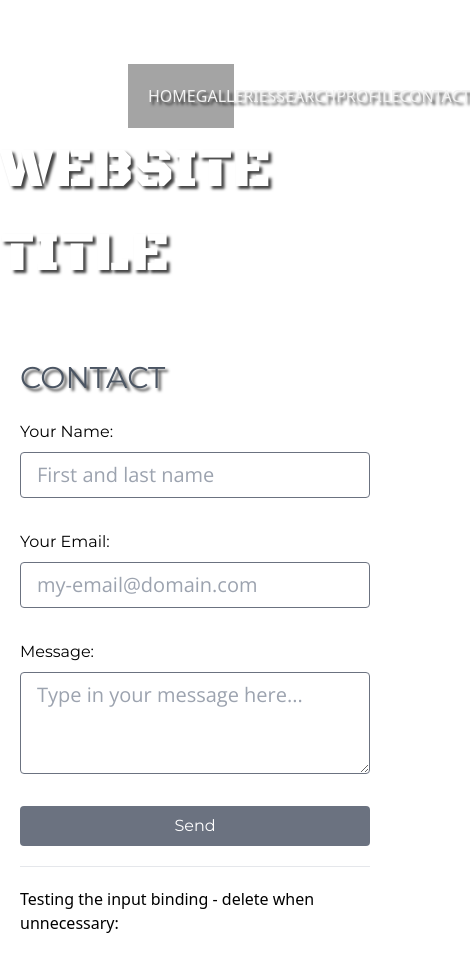
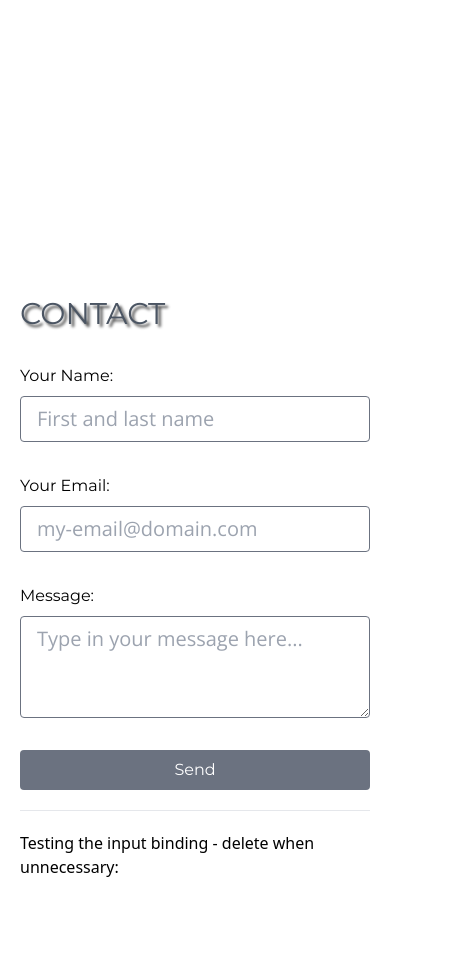
Before and after one commit to Vlad-404/photo-nodejs, an Angular app in the folder photo-angular/: page / in a window 390 px wide. Shown: the top 972 px of the page, 470 px wide, since content can reach past the window. After the commit the page ends 943 px from the top, so only its background shows below. Built offline with nearby package versions, Linux system fonts and the light colour scheme.

Commit message:
Remove extra code for nav and contact form

```diff
--- a/photo-angular/src/app/contact/contact.component.html
+++ b/photo-angular/src/app/contact/contact.component.html
@@ -4,7 +4,7 @@
     </div>
     <div>
         <form class="flex flex-col mb-5">
-            <label for="contact-name" class="form-label-text mar-top">Your Name:</label>
+            <label for="contact-name" class="form-label-text mt-8 md:mt-0">Your Name:</label>
             <input type="text" class="form-input-field" id="contact-name" name="contact-name" placeholder="First and last name">
 
             <label for="contact-email" class="form-label-text mt-8">Your Email:</label>
--- a/photo-angular/src/app/navbar/desktop/nav-desktop.component.html
+++ b/photo-angular/src/app/navbar/desktop/nav-desktop.component.html
@@ -1,5 +1,5 @@
 <!-- Page navigation -->
-<div class="flex justify-around content-center ml-32 p-5 nav-bg">
+<div class="hidden lg:flex justify-around content-center ml-32 p-5 nav-bg shadow-text ">
     <div>
         <a href="#">HOME</a>
     </div>
--- a/photo-angular/src/app/title/title.component.html
+++ b/photo-angular/src/app/title/title.component.html
@@ -1 +1 @@
-<h1 class="logo-font">Website Title</h1>
+<h1 class="logo-font text-shadow uppercase text-white">Website Title</h1>
--- a/photo-angular/src/styles.css
+++ b/photo-angular/src/styles.css
@@ -16,15 +16,11 @@
 .nav-bg {
     background-color: #5F5F5F90;
     color: #F2F2F2;
-    text-shadow: 3px 3px 3px rgba(0, 0, 0, 0.75);
 }
 
 .logo-font {
     font-family: 'Black Ops One', cursive;
-    text-transform: uppercase;
     font-size: 3.5rem;
-    color: white;
-    text-shadow: 3px 3px 3px rgba(0, 0, 0, 0.75);
 }
 
 /* Montserrat font */
@@ -39,14 +35,3 @@
 .shadow-text {
     text-shadow: 3px 3px 3px rgba(0, 0, 0, 0.75);
 }
-
-/* Custom classes */
-/*
-create custom classes for form input and label elements
-*/
-
-@media only screen and (max-width: 640px) {
-    .mar-top {
-        margin-top: 1.5rem;
-    }
-  }
```
